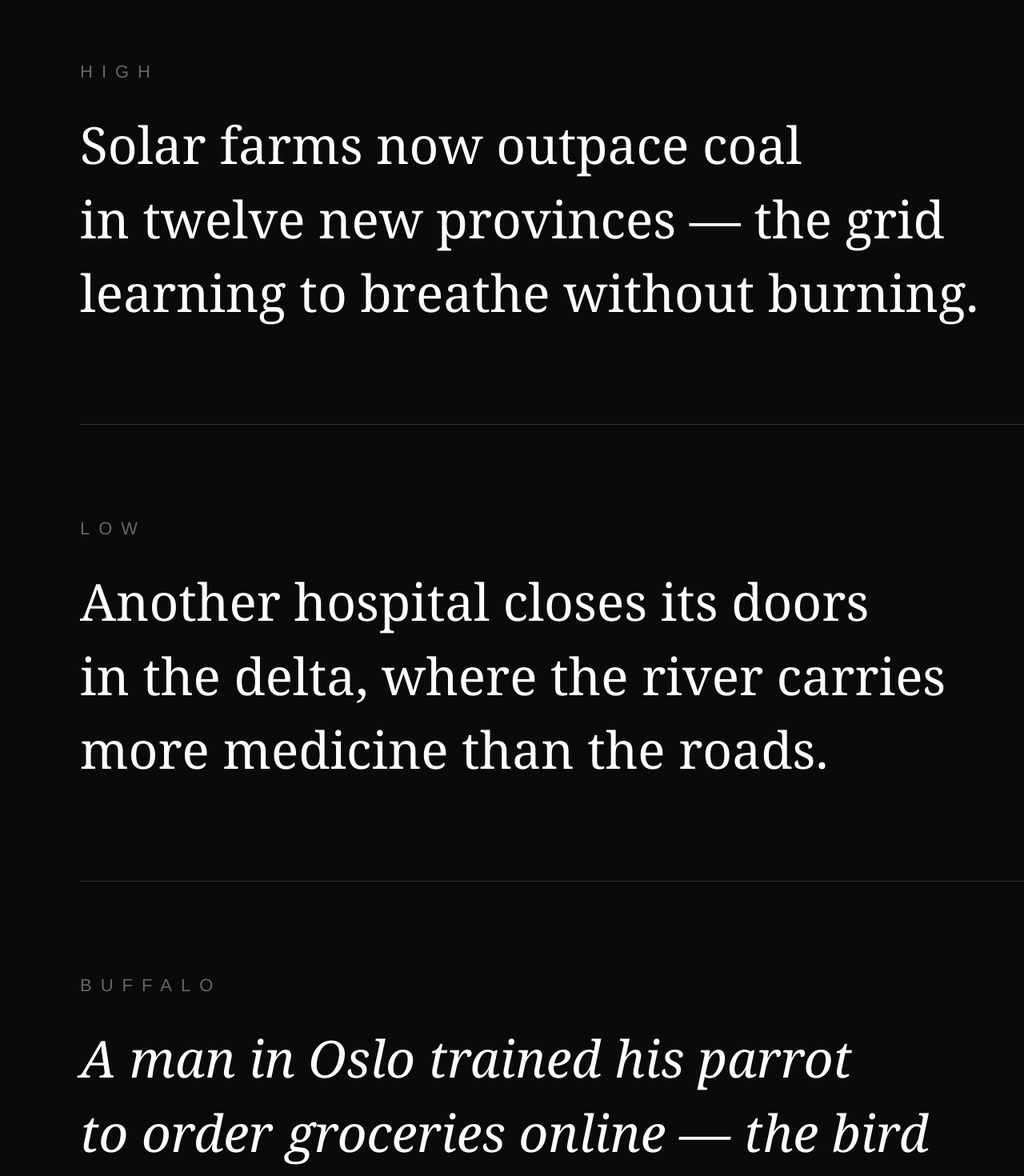
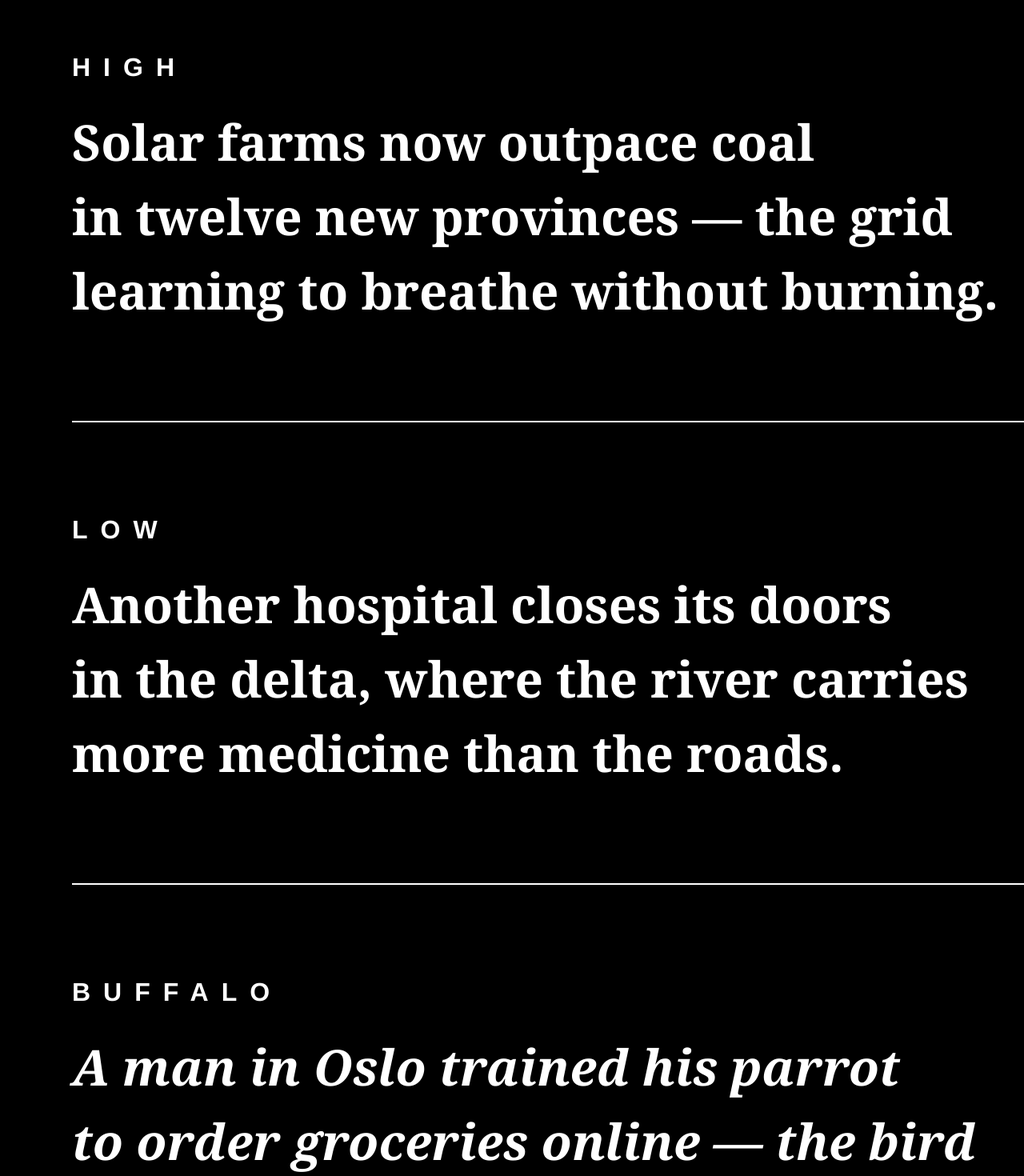
Before and after one commit to nh-entryway/frame-art, a Next.js app: page /poem in a window 1280 px wide. Shown: the part 120-1590 px from the top of the page at 80% size. Built offline with nearby package versions, Linux system fonts and the light colour scheme.

Commit message:
Max contrast: pure white text, bold weight, bigger labels

```diff
--- a/app/poem/page.js
+++ b/app/poem/page.js
@@ -5,32 +5,32 @@ export default function PoemPage() {
     <div style={{
       width: '1404px',
       height: '1872px',
-      backgroundColor: '#0a0a0a',
+      backgroundColor: '#000000',
       color: '#ffffff',
       fontFamily: 'Georgia, "Times New Roman", serif',
       display: 'flex',
       flexDirection: 'column',
       justifyContent: 'space-between',
-      padding: '100px 100px',
+      padding: '80px 90px',
       boxSizing: 'border-box',
     }}>
 
       {/* HIGH */}
       <div style={{ flex: '1', display: 'flex', flexDirection: 'column', justifyContent: 'center' }}>
         <div style={{
-          fontSize: '22px',
+          fontSize: '32px',
           fontFamily: 'Helvetica, Arial, sans-serif',
-          fontWeight: '400',
+          fontWeight: '700',
           letterSpacing: '0.5em',
-          color: '#666666',
-          marginBottom: '32px',
+          color: '#ffffff',
+          marginBottom: '28px',
         }}>
           HIGH
         </div>
         <div style={{
-          fontSize: '64px',
-          fontWeight: '400',
-          lineHeight: '1.45',
+          fontSize: '62px',
+          fontWeight: '700',
+          lineHeight: '1.5',
           color: '#ffffff',
         }}>
           Solar farms now outpace coal<br />
@@ -40,29 +40,24 @@ export default function PoemPage() {
       </div>
 
       {/* Rule */}
-      <div style={{
-        width: '100%',
-        height: '1px',
-        backgroundColor: '#333333',
-        margin: '20px 0',
-      }} />
+      <div style={{ width: '100%', height: '2px', backgroundColor: '#ffffff', margin: '10px 0' }} />
 
       {/* LOW */}
       <div style={{ flex: '1', display: 'flex', flexDirection: 'column', justifyContent: 'center' }}>
         <div style={{
-          fontSize: '22px',
+          fontSize: '32px',
           fontFamily: 'Helvetica, Arial, sans-serif',
-          fontWeight: '400',
+          fontWeight: '700',
           letterSpacing: '0.5em',
-          color: '#666666',
-          marginBottom: '32px',
+          color: '#ffffff',
+          marginBottom: '28px',
         }}>
           LOW
         </div>
         <div style={{
-          fontSize: '64px',
-          fontWeight: '400',
-          lineHeight: '1.45',
+          fontSize: '62px',
+          fontWeight: '700',
+          lineHeight: '1.5',
           color: '#ffffff',
         }}>
           Another hospital closes its doors<br />
@@ -72,30 +67,25 @@ export default function PoemPage() {
       </div>
 
       {/* Rule */}
-      <div style={{
-        width: '100%',
-        height: '1px',
-        backgroundColor: '#333333',
-        margin: '20px 0',
-      }} />
+      <div style={{ width: '100%', height: '2px', backgroundColor: '#ffffff', margin: '10px 0' }} />
 
       {/* BUFFALO */}
       <div style={{ flex: '1', display: 'flex', flexDirection: 'column', justifyContent: 'center' }}>
         <div style={{
-          fontSize: '22px',
+          fontSize: '32px',
           fontFamily: 'Helvetica, Arial, sans-serif',
-          fontWeight: '400',
+          fontWeight: '700',
           letterSpacing: '0.5em',
-          color: '#666666',
-          marginBottom: '32px',
+          color: '#ffffff',
+          marginBottom: '28px',
         }}>
           BUFFALO
         </div>
         <div style={{
-          fontSize: '64px',
-          fontWeight: '400',
+          fontSize: '62px',
+          fontWeight: '700',
           fontStyle: 'italic',
-          lineHeight: '1.45',
+          lineHeight: '1.5',
           color: '#ffffff',
         }}>
           A man in Oslo trained his parrot<br />
```
